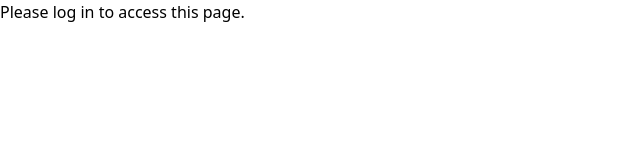
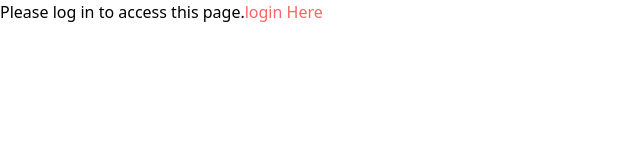
Before and after one commit to Subroto112001/Kotha, a React (Vite) app: page / in a window 1280 px wide. Shown: the top 160 px of the page, without its empty margins (0-640 px from the left). Built offline with nearby package versions, Linux system fonts and the light colour scheme; no server answers.

Commit message:
profile page

```diff
--- a/src/Eliment/Home.jsx
+++ b/src/Eliment/Home.jsx
@@ -28,7 +28,14 @@ const Home = () => {
   const sliderComponent = useMemo(() => <Slider />, []);
 
   if (!user) {
-    return <div>Please log in to access this page.</div>;
+    return <div>Please log in to access this page.
+      <NavLink
+                  to={"/login"}
+                  className="text-[16px] font-medium cursor-pointer text-red-400"
+                >
+                  login Here
+                </NavLink>
+    </div>;
   }
 
   if (user && !user.emailVerified) {
```
